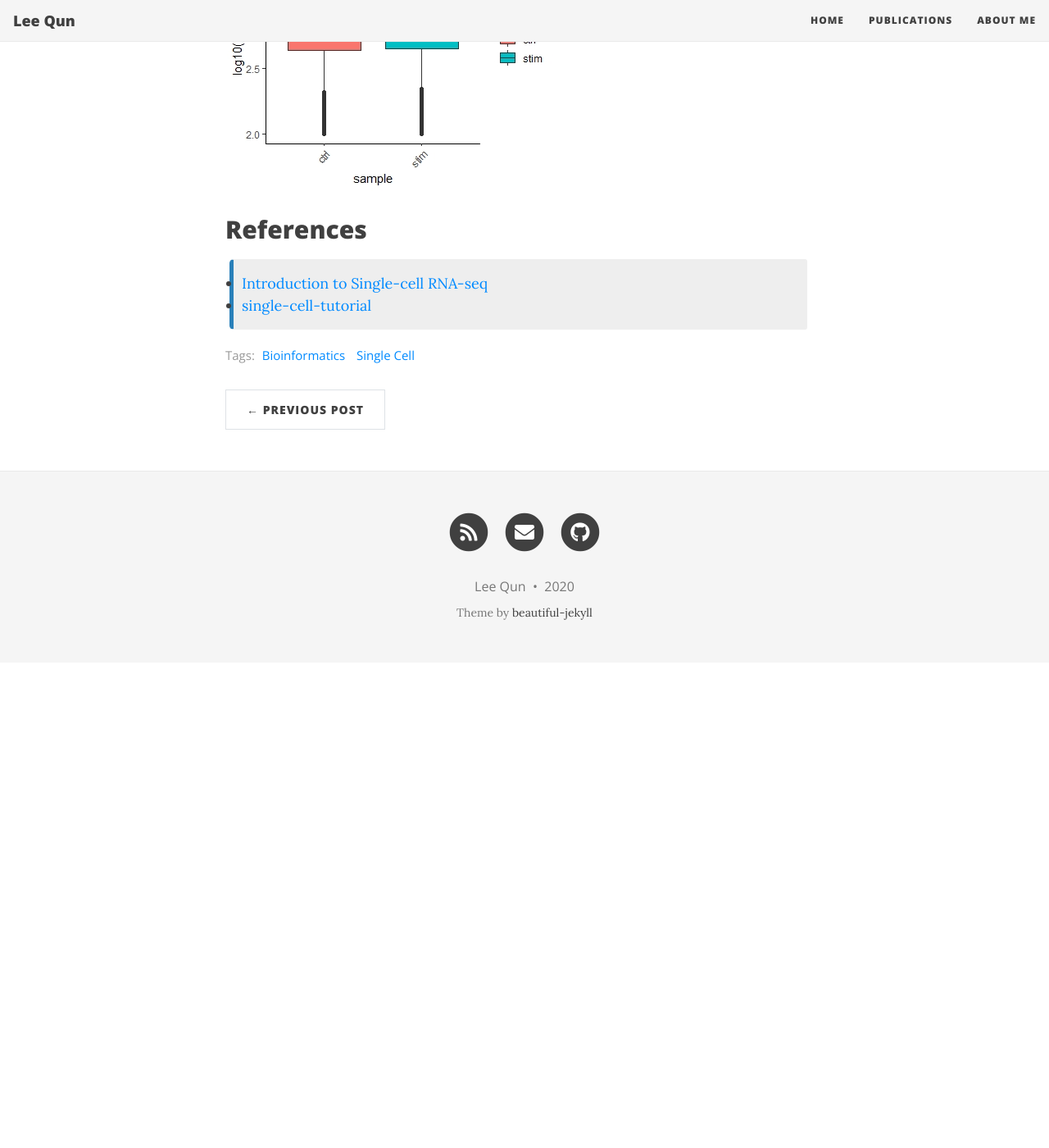
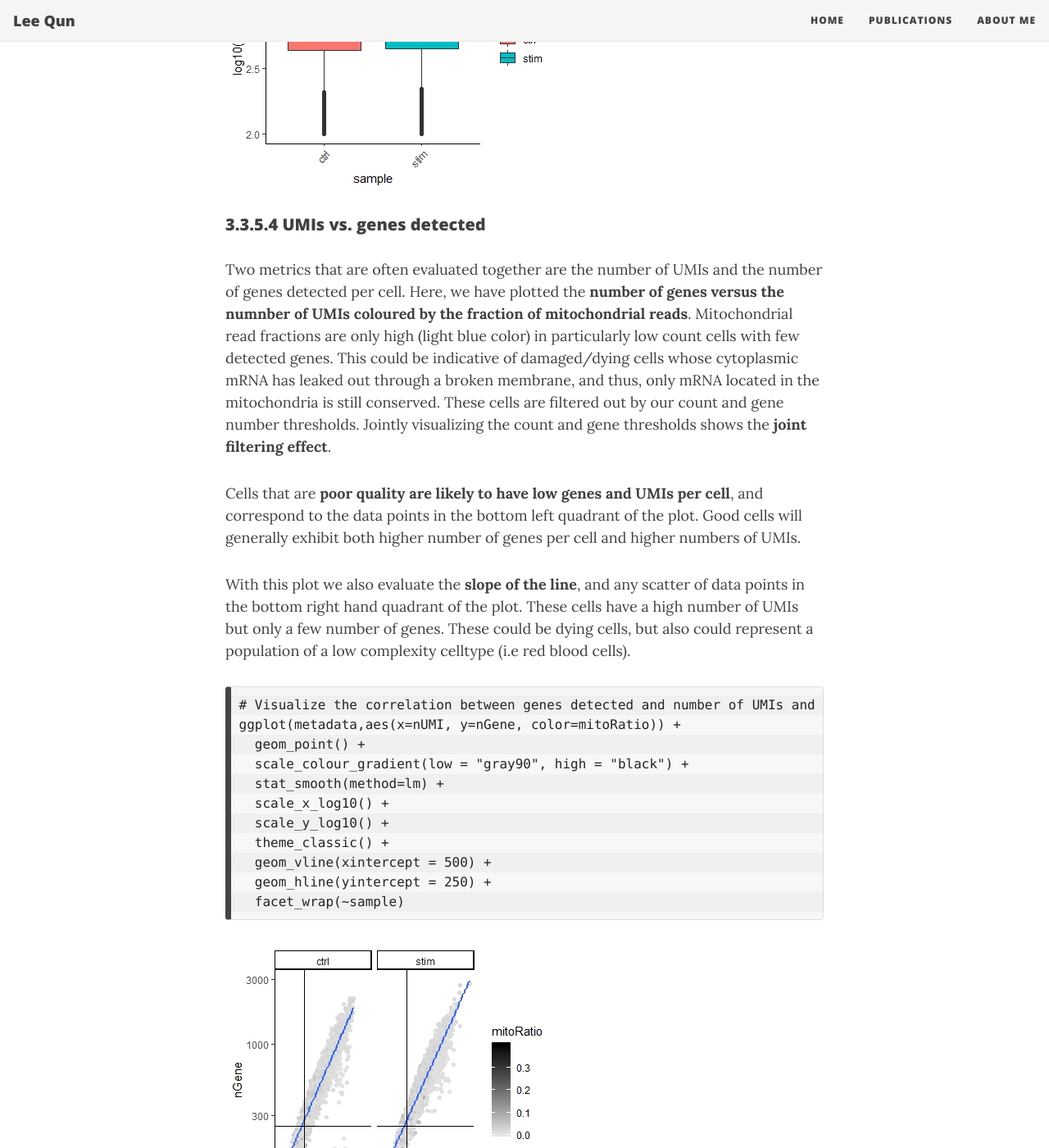
Before and after one commit to leequn/leequn.github.io, a Jekyll site: the page built from _posts/2020-06-19-SingleCell.md, in a window 1280 px wide and 1400 px high, scrolled down 21195 px. Shown: the whole window at 82% size. Built offline with Jekyll 4.4.1, drawn with Linux system fonts in a browser that asks for light colours; nearby versions of some CDN libraries; comment, search, counter and statistics services are not loaded; before the commit the page ends 22003 px from its top, so only the background shows below that.

Commit message:
Update 2020-06-19-SingleCell.md

````diff
--- a/_posts/2020-06-19-SingleCell.md
+++ b/_posts/2020-06-19-SingleCell.md
@@ -437,6 +437,29 @@ ggplot(metadata,aes(x=sample, y=log10(nGene), fill=sample)) +
 ```
 ![pic18](/assets/img/scrnaseq/18.jpg)
 
+##### 3.3.5.4 UMIs vs. genes detected
+Two metrics that are often evaluated together are the number of UMIs and the number of genes detected per cell. Here, we have plotted the **number of genes versus the numnber of UMIs coloured by the fraction of mitochondrial reads**. Mitochondrial read fractions are only high (light blue color) in particularly low count cells with few detected genes. This could be indicative of damaged/dying cells whose cytoplasmic mRNA has leaked out through a broken membrane, and thus, only mRNA located in the mitochondria is still conserved. These cells are filtered out by our count and gene number thresholds. Jointly visualizing the count and gene thresholds shows the **joint filtering effect**.
+
+Cells that are **poor quality are likely to have low genes and UMIs per cell**, and correspond to the data points in the bottom left quadrant of the plot. Good cells will generally exhibit both higher number of genes per cell and higher numbers of UMIs.
+
+With this plot we also evaluate the **slope of the line**, and any scatter of data points in the bottom right hand quadrant of the plot. These cells have a high number of UMIs but only a few number of genes. These could be dying cells, but also could represent a population of a low complexity celltype (i.e red blood cells).
+
+```
+# Visualize the correlation between genes detected and number of UMIs and determine whether strong presence of cells with low numbers of genes/UMIs
+ggplot(metadata,aes(x=nUMI, y=nGene, color=mitoRatio)) +
+  geom_point() +
+  scale_colour_gradient(low = "gray90", high = "black") +
+  stat_smooth(method=lm) +
+  scale_x_log10() +
+  scale_y_log10() +
+  theme_classic() +
+  geom_vline(xintercept = 500) +
+  geom_hline(yintercept = 250) +
+  facet_wrap(~sample)
+```
+![pic19](/assets/img/scrnaseq/19.jpg)
+
+
 ## References
 
 {: .box-note}
````
